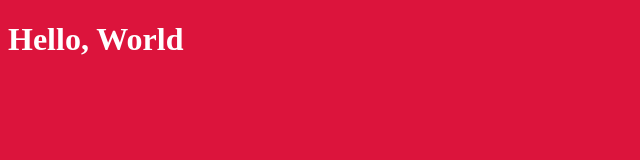
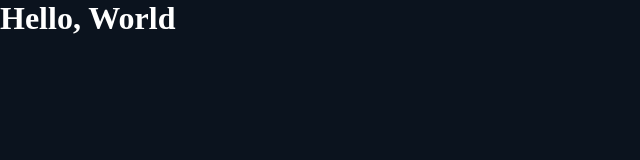
Before and after one commit to Spha1632/weather-app, a website built with webpack: page src/template.html in a window 1280 px wide. Shown: the whole page, without its empty margins (0-640 px from the left). Built offline with nearby package versions, Linux system fonts and the light colour scheme.

Commit message:
Added css reset and colors

```diff
--- a/src/style.css
+++ b/src/style.css
@@ -1,4 +1,16 @@
+:root {
+  --primary-color: #0B131E;
+  --secondary-color: #202B3B;
+  --text-color: #FFF;
+}
+
+* {
+  margin: 0;
+  padding: 0;
+  box-sizing: border-box;
+}
+
 body {
-    background-color: crimson;
-    color: white;
+    background-color: var(--primary-color);
+    color: var(--text-color);
 }
```
